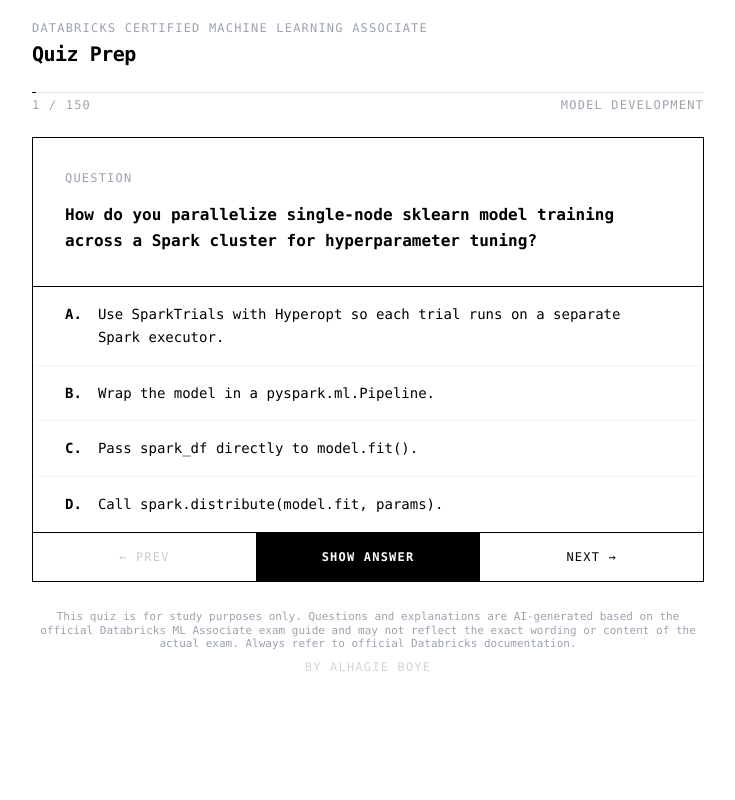
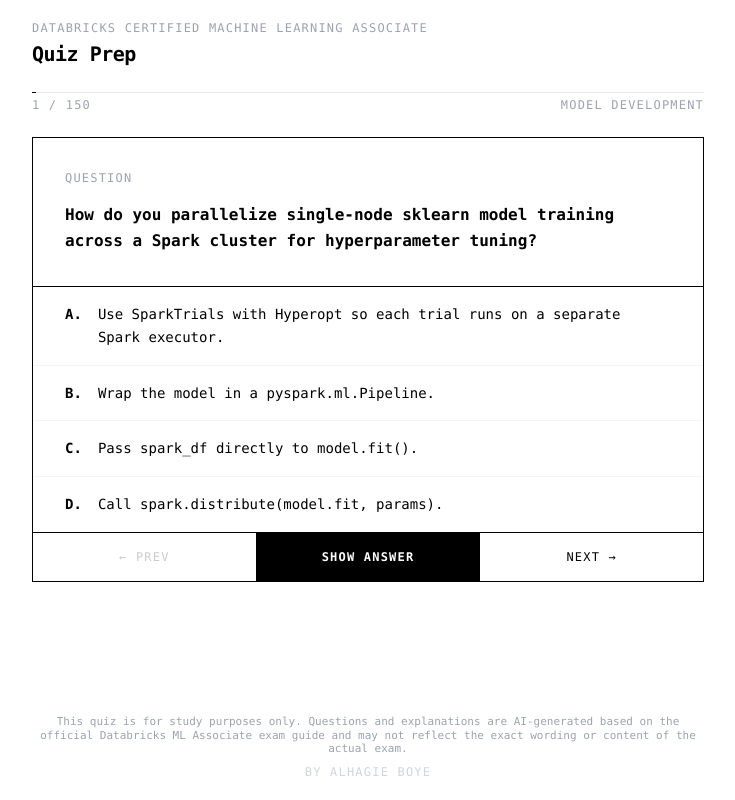
Before and after one commit to boyeaalhagie/Databricks-ML-Associate-Prep, a React (Vite) app in the folder quiz-app/: page / in a window 1280 px wide. Shown: the whole page, without its empty margins (272-1007 px from the left). Built offline with nearby package versions, Linux system fonts and the light colour scheme.

Commit message:
quiz app done

```diff
--- a/quiz-app/src/App.tsx
+++ b/quiz-app/src/App.tsx
@@ -156,9 +156,9 @@
         </div>
       </div>
 
-      <div className="mt-7 w-full max-w-2xl flex flex-col items-center gap-2">
+      <div className="mt-auto pt-10 w-full max-w-2xl flex flex-col items-center gap-2">
         <p className="text-[11px] text-gray-400 text-center leading-tight">
-          This quiz is for study purposes only. Questions and explanations are AI-generated based on the official Databricks ML Associate exam guide and may not reflect the exact wording or content of the actual exam. Always refer to official Databricks documentation.
+          This quiz is for study purposes only. Questions and explanations are AI-generated based on the official Databricks ML Associate exam guide and may not reflect the exact wording or content of the actual exam.
         </p>
         <a href="https://boyealhagie.com" target="_blank" rel="noreferrer"
           className="text-xs text-gray-300 uppercase tracking-widest hover:text-black transition-colors">
```
